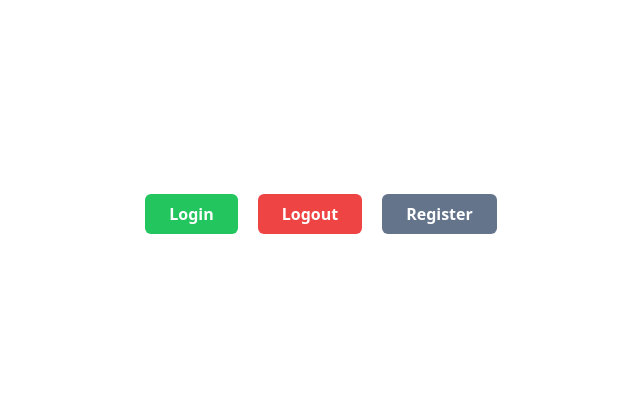
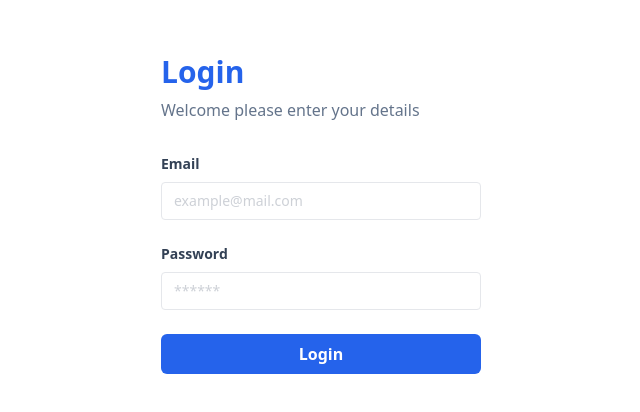
Before and after one commit to AchmatFajrii/learn-react, a React (Vite) app: page /login in a window 1280 px wide. Shown: the part 186-598 px from the top of the page, without its empty margins (319-959 px from the left). Built offline with nearby package versions, Linux system fonts and the light colour scheme.

Commit message:
create login n register page

```diff
--- a/src/App.jsx
+++ b/src/App.jsx
@@ -1,13 +1,11 @@
-import Button from "./components/Elements/Button";
+import LoginPage from "./pages/login";
+// import RegisterPage from "./pages/register";
 
 const App = () => {
   return (
     <>
-      <div className="container flex justify-center items-center gap-x-5 mx-auto w-full min-h-screen">
-        <Button variant="bg-green-500">Login</Button>
-        <Button variant="bg-red-500">Logout</Button>
-        <Button variant="bg-slate-500">Register</Button>
-      </div>
+      <LoginPage />
+      {/* <RegisterPage/> */}
     </>
   );
 };
--- /dev/null
+++ b/src/components/Elements/Input/Input.jsx
@@ -0,0 +1,13 @@
+const Input = ({type, placeholder}) => {
+  return (
+    <>
+      <input
+        type={type}
+        className="text-sm border rounded w-full py-2 px-3 text-slate-700 placeholder:opacity-50"
+        placeholder={placeholder}
+      />
+    </>
+  );
+};
+
+export default Input;
--- /dev/null
+++ b/src/components/Elements/Input/Label.jsx
@@ -0,0 +1,14 @@
+const Label = ({htmlFor, children}) => {
+  return (
+    <>
+      <label
+        htmlFor={htmlFor}
+        className="block text-slate-700 text-sm font-bold mb-2"
+      >
+        {children}
+      </label>
+    </>
+  );
+};
+
+export default Label;
--- /dev/null
+++ b/src/components/Elements/Input/index.jsx
@@ -0,0 +1,15 @@
+import Label from "./Label";
+import Input from "./Input";
+
+const FormInput = ({htmlFor, type, placeholder, name}) => {
+  return (
+    <>
+      <div className="mb-6">
+        <Label htmlFor={htmlFor}>{name}</Label>
+        <Input type={type} placeholder={placeholder} />
+      </div>
+    </>
+  );
+};
+
+export default FormInput;
--- /dev/null
+++ b/src/components/Fragments/FormLogin.jsx
@@ -0,0 +1,26 @@
+import FormInput from "../Elements/Input";
+import Button from "../Elements/Button";
+
+const FormLogin = () => {
+  return (
+    <>
+      <form action="">
+        <FormInput
+          htmlFor="email"
+          type="email"
+          name="Email"
+          placeholder="example@mail.com"
+        />
+        <FormInput
+          htmlFor="password"
+          type="password"
+          name="Password"
+          placeholder="******"
+        />
+        <Button variant="bg-blue-600 w-full">Login</Button>
+      </form>
+    </>
+  );
+};
+
+export default FormLogin;
--- /dev/null
+++ b/src/components/Fragments/FormRegister.jsx
@@ -0,0 +1,38 @@
+import FormInput from "../Elements/Input";
+import Button from "../Elements/Button";
+
+const FormRegister = () => {
+  return (
+    <>
+      <form action="">
+        <FormInput
+          htmlFor="name"
+          type="text"
+          name="Fullname"
+          placeholder="John Doe"
+        />
+        <FormInput
+          htmlFor="email"
+          type="email"
+          name="Email"
+          placeholder="example@mail.com"
+        />
+        <FormInput
+          htmlFor="password"
+          type="password"
+          name="Password"
+          placeholder="******"
+        />
+        <FormInput
+          htmlFor="confirmPassword"
+          type="password"
+          name="Confirm Password"
+          placeholder="******"
+        />
+        <Button variant="bg-blue-600 w-full">Register</Button>
+      </form>
+    </>
+  );
+};
+
+export default FormRegister;
--- /dev/null
+++ b/src/components/Layouts/AuthLayout.jsx
@@ -0,0 +1,16 @@
+
+const AuthLayout = ({title, children}) => {
+  return (
+    <>
+      <div className="w-full max-w-xs ">
+        <h1 className="text-3xl text-blue-600 font-bold mb-2">{title}</h1>
+        <p className="font-medium text-slate-500 mb-8">
+          Welcome please enter your details
+        </p>
+        {children}
+      </div>
+    </>
+  );
+};
+
+export default AuthLayout;
--- /dev/null
+++ b/src/pages/login.jsx
@@ -0,0 +1,16 @@
+import FormLogin from "../components/Fragments/FormLogin";
+import AuthLayout from "../components/Layouts/AuthLayout"
+
+const LoginPage = () => {
+  return (
+    <>
+      <div className="container flex justify-center items-center gap-x-5 mx-auto w-full min-h-screen">
+        <AuthLayout title="Login">
+          <FormLogin />
+        </AuthLayout>
+      </div>
+    </>
+  );
+};
+
+export default LoginPage;
--- /dev/null
+++ b/src/pages/register.jsx
@@ -0,0 +1,16 @@
+import FormRegister from "../components/Fragments/FormRegister";
+import AuthLayout from "../components/Layouts/AuthLayout";
+
+const RegisterPage = () => {
+  return (
+    <>
+      <div className="container flex justify-center items-center gap-x-5 mx-auto w-full min-h-screen">
+        <AuthLayout title="Register">
+          <FormRegister />
+        </AuthLayout>
+      </div>
+    </>
+  );
+};
+
+export default RegisterPage;
```
